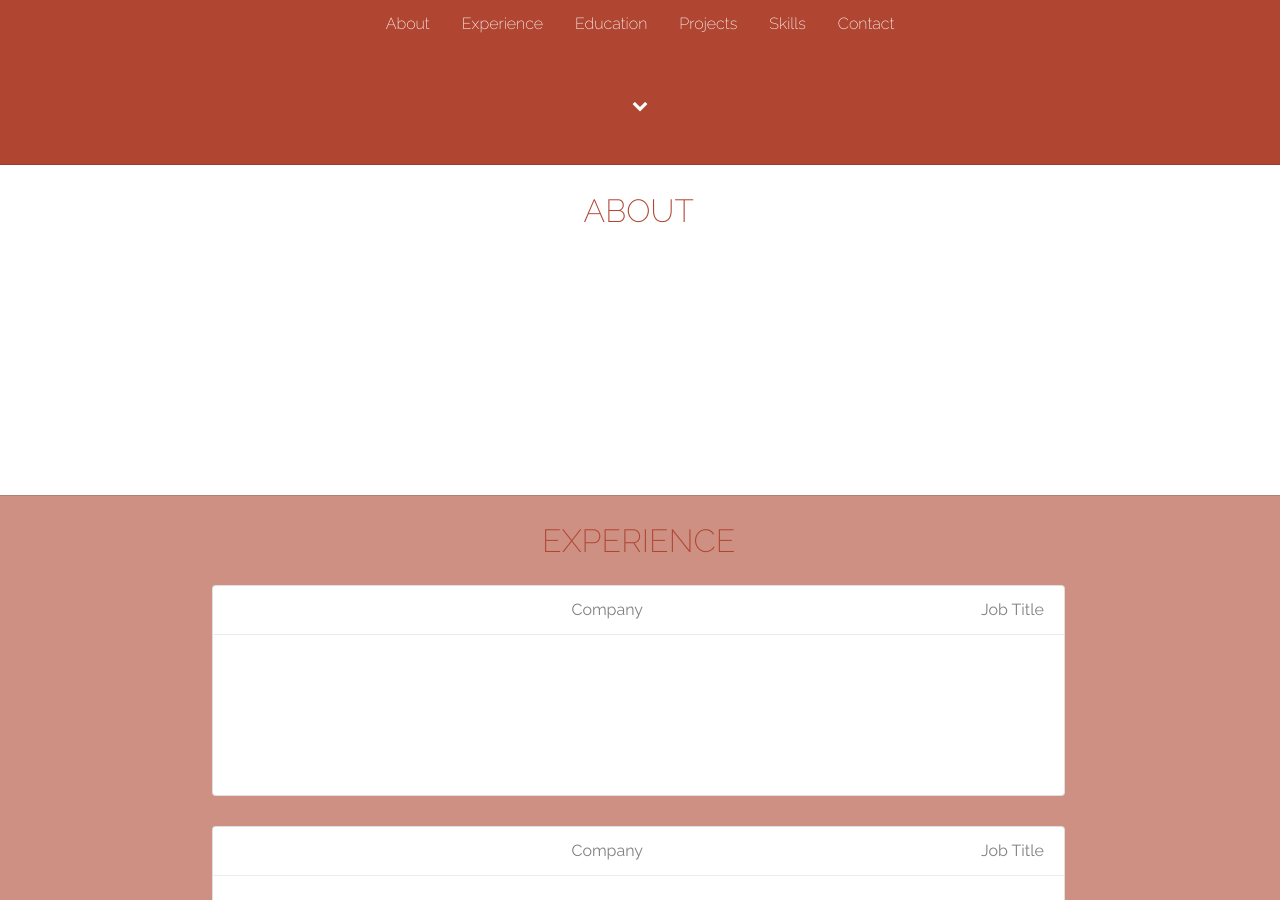
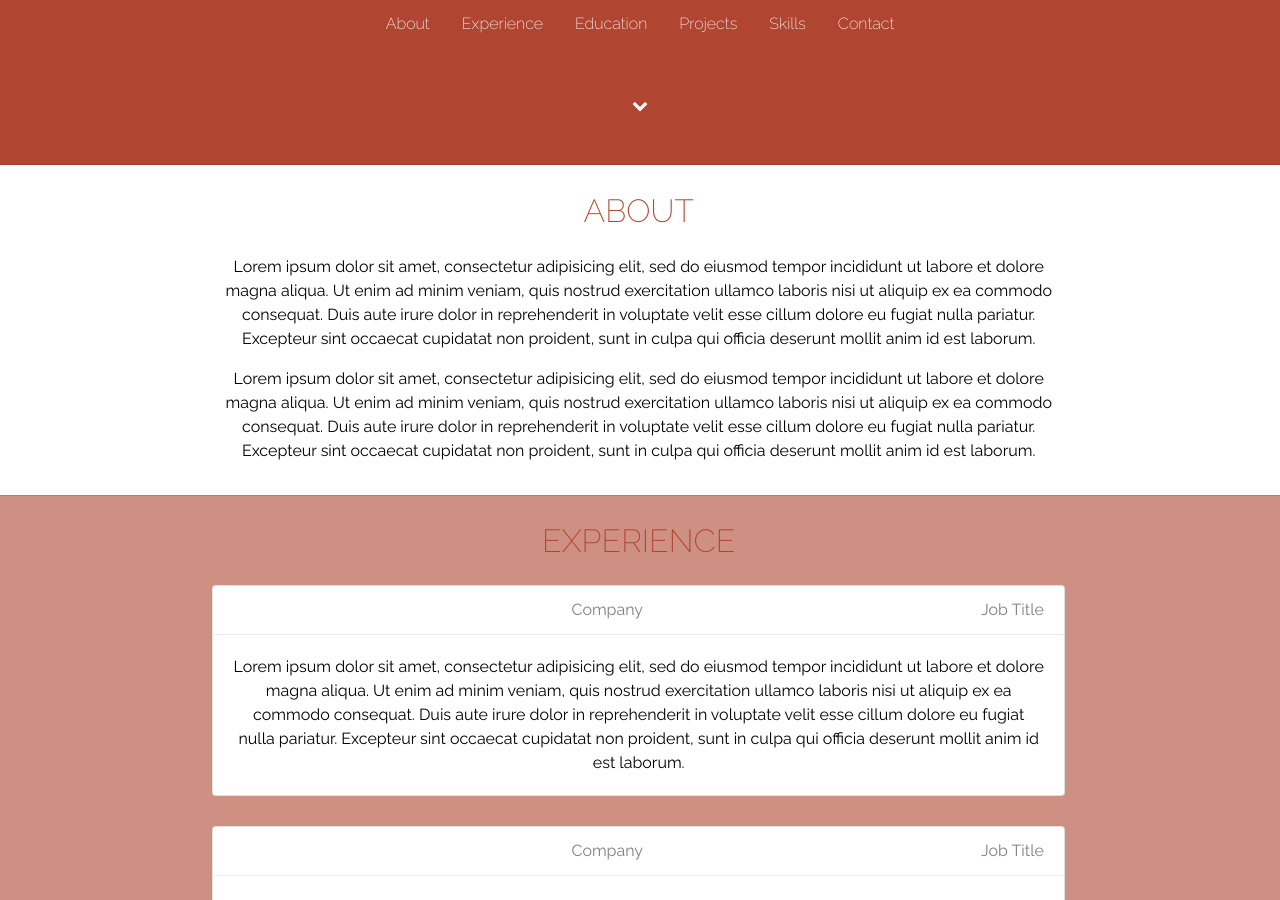
Before and after one commit to kunleAdeyinka/kunleAdeyinka.github.io, a Jekyll site: the page built from index.html, in a window 1280 px wide and 900 px high, scrolled down 735 px. Built offline with Jekyll 4.4.1, drawn with Linux system fonts in a browser that asks for light colours; Markdown is read by kramdown in place of the engine named in the settings.

Commit message:
test main content color
added new color for testing of the main body content

```diff
--- a/css/main.css
+++ b/css/main.css
@@ -144,7 +144,7 @@
 
 .content-body {
     line-height: 1.5;
-    color: rgba(255,255,255,.75);
+    color: #000;
 }
 
 /*EDUCATION*/
--- a/index.html
+++ b/index.html
@@ -113,7 +113,9 @@
 						<h4>University of Maryland University College <span class="job-title">Current</span></h4>
 					</div>
 					<div class="card-content">
-						<p>Currently Working on a Master's in Data Analytics</p>
+              <ul>
+                  <li>Currently Working on a Master's in Data Analytics</li>
+              </ul>
 					</div>
 				</div>
         <!-- EDUCATION 2 -->
```
